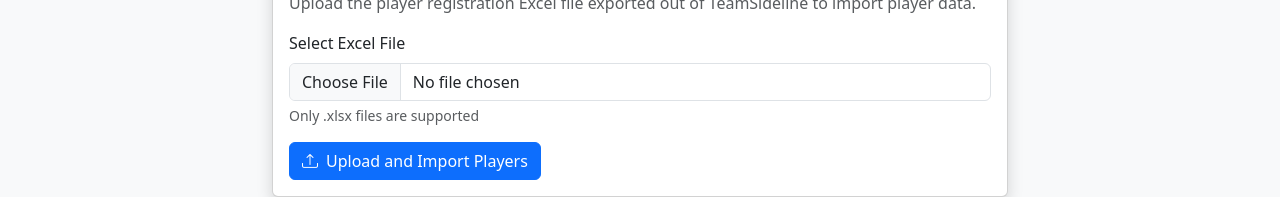
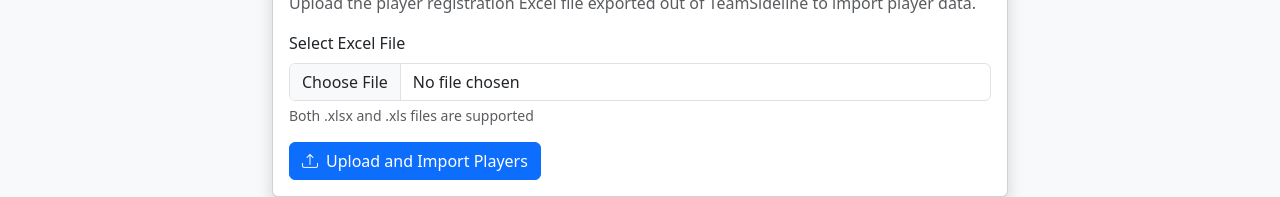
Before and after one commit to jonathancadepowers/wusa-7u, a Django app: page /settings/ in a window 1280 px wide. Shown: the part 848-1045 px from the top of the page. Run offline with Django 4.2, Linux system fonts and the light colour scheme; data that the repository does not hold is empty; some libraries are stand-ins or nearby versions.

Commit message:
Add support for .xls files in player data import
Changes:
- Updated import_players_view to accept both .xlsx and .xls files
- Modified file validation to check for both extensions
- Updated settings.html file input to accept=".xlsx,.xls"
- Changed help text to indicate both formats are supported

Pandas' read_excel() function already handles both .xlsx and .xls
formats automatically, so no additional code changes needed.

🤖 Generated with [Claude Code](https://claude.com/claude-code)

Co-Authored-By: Claude <noreply@anthropic.com>

```diff
--- a/players/templates/players/settings.html
+++ b/players/templates/players/settings.html
@@ -105,8 +105,8 @@
                             {% csrf_token %}
                             <div class="mb-3">
                                 <label for="excelFile" class="form-label">Select Excel File</label>
-                                <input class="form-control" type="file" id="excelFile" name="excel_file" accept=".xlsx" required>
-                                <div class="form-text">Only .xlsx files are supported</div>
+                                <input class="form-control" type="file" id="excelFile" name="excel_file" accept=".xlsx,.xls" required>
+                                <div class="form-text">Both .xlsx and .xls files are supported</div>
                             </div>
 
                             <div class="mb-3">
--- a/players/views.py
+++ b/players/views.py
@@ -462,10 +462,10 @@ def import_players_view(request):
     excel_file = request.FILES['excel_file']
 
     # Validate file extension
-    if not excel_file.name.endswith('.xlsx'):
+    if not (excel_file.name.endswith('.xlsx') or excel_file.name.endswith('.xls')):
         return JsonResponse({
             'success': False,
-            'error': 'Invalid file type. Please upload an Excel file (.xlsx)'
+            'error': 'Invalid file type. Please upload an Excel file (.xlsx or .xls)'
         }, status=400)
 
     try:
```
